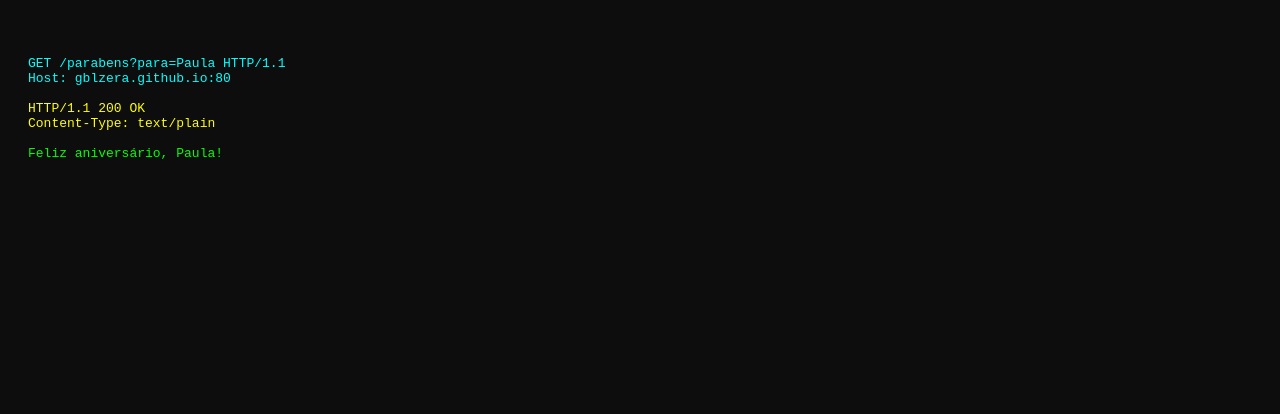
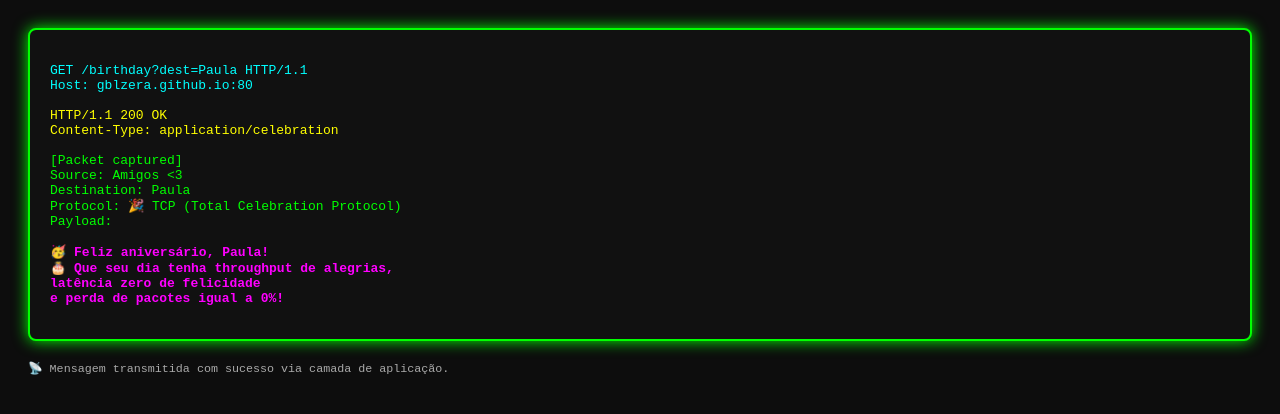
Before and after one commit to gblzera/gblzera.github.io, a plain HTML site: page index.html in a window 1280 px wide. Drawn offline with Linux system fonts and the light colour scheme.

Commit message:
Update index.html

```diff
--- a/index.html
+++ b/index.html
@@ -2,11 +2,11 @@
 <html lang="pt-BR">
 <head>
   <meta charset="UTF-8">
-  <title>Parabéns Paula</title>
+  <title>🎉 Parabéns Paula 🎂</title>
 
-  <!-- Open Graph para WhatsApp -->
-  <meta property="og:title" content="Parabéns Paula" />
-  <meta property="og:description" content="GET /parabens -> HTTP/1.1 200 OK" />
+  <!-- Open Graph -->
+  <meta property="og:title" content="🎉 Pacote especial: Parabéns Paula 🎂" />
+  <meta property="og:description" content="GET /birthday -> HTTP/1.1 200 OK" />
   <meta property="og:image" content="https://upload.wikimedia.org/wikipedia/commons/6/6a/Birthday_cake_icon.png" />
   <meta property="og:type" content="website" />
   <meta property="og:url" content="https://gblzera.github.io/" />
@@ -17,22 +17,49 @@
       color: #00ff00;
       font-family: monospace;
       padding: 20px;
-      white-space: pre-wrap;
     }
-    .header { color: #00ffff; }
-    .status { color: #ffff00; }
-    .body { margin-top: 1em; }
+    .terminal {
+      background: #111;
+      border: 2px solid #0f0;
+      border-radius: 8px;
+      padding: 20px;
+      box-shadow: 0 0 15px #0f0;
+    }
+    .cmd { color: #0ff; }
+    .resp { color: #ff0; }
+    .packet { color: #0f0; }
+    .highlight { color: #f0f; font-weight: bold; }
+    .footer {
+      margin-top: 20px;
+      color: #aaa;
+      font-size: 0.9em;
+    }
   </style>
 </head>
 <body>
+<div class="terminal">
 <pre>
-<span class="header">GET /parabens?para=Paula HTTP/1.1
+<span class="cmd">GET /birthday?dest=Paula HTTP/1.1
 Host: gblzera.github.io:80</span>
 
-<span class="status">HTTP/1.1 200 OK
-Content-Type: text/plain</span>
+<span class="resp">HTTP/1.1 200 OK
+Content-Type: application/celebration</span>
 
-<span class="body">Feliz aniversário, Paula!</span>
+<span class="packet">[Packet captured]</span>
+<span class="packet">Source: Amigos &lt;3</span>
+<span class="packet">Destination: Paula</span>
+<span class="packet">Protocol: 🎉 TCP (Total Celebration Protocol)</span>
+<span class="packet">Payload:</span>
+
+<span class="highlight">🥳 Feliz aniversário, Paula!
+🎂 Que seu dia tenha throughput de alegrias,
+latência zero de felicidade
+e perda de pacotes igual a 0%!</span>
 </pre>
+</div>
+
+<div class="footer">
+  📡 Mensagem transmitida com sucesso via camada de aplicação.
+</div>
 </body>
 </html>
```
